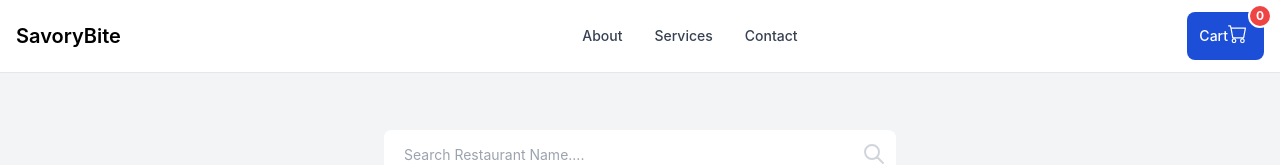
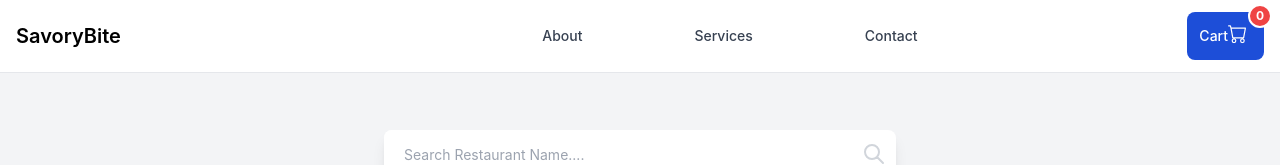
Before and after one commit to Aksh-007/food-ordering-app, a React (Create React App) app: page / in a window 1280 px wide. Shown: the top 165 px of the page. Built offline with nearby package versions, Linux system fonts and the light colour scheme; no server answers.

Commit message:
some issue fixed

```diff
--- a/src/components/Body/Body.jsx
+++ b/src/components/Body/Body.jsx
@@ -36,7 +36,7 @@ const Body = () => {
     <>
       <div className=" mb-5 mt-[100px] md:mt-[130px]  px-[50px]">
         <div className="max-w-lg mx-auto">
-          <div className="relative flex items-center w-full h-12 rounded-lg focus-within:shadow-lg bg-white overflow-hidden">
+          <div className="relative flex items-center w-full h-12 rounded-lg shadow-lg bg-white overflow-hidden">
             <input
               className="peer h-full w-full outline-none text-sm text-gray-700 pr-2"
               type="text"
--- a/src/components/Header/Header.jsx
+++ b/src/components/Header/Header.jsx
@@ -60,10 +60,10 @@ const Header = () => {
             </button> */}
         </div>
         <div
-          className="items-center justify-between hidden w-full md:flex md:w-auto md:order-1"
+          className="items-center justify-between  hidden w-full md:flex md:w-auto md:order-1"
           id="navbar-sticky"
         >
-          <ul className="flex flex-col p-4 mt-4 border border-gray-100 rounded-lg bg-gray-50 md:flex-row md:space-x-8 md:mt-0 md:text-sm md:font-medium md:border-0 md:bg-white dark:bg-gray-800 md:dark:bg-gray-900 dark:border-gray-700">
+          <ul className="flex flex-col p-4 gap-[80px] mt-4 border border-gray-100 rounded-lg bg-gray-50 md:flex-row md:space-x-8 md:mt-0 md:text-sm md:font-medium md:border-0 md:bg-white dark:bg-gray-800 md:dark:bg-gray-900 dark:border-gray-700">
             <li>
               <a
                 href="google.com"
```
